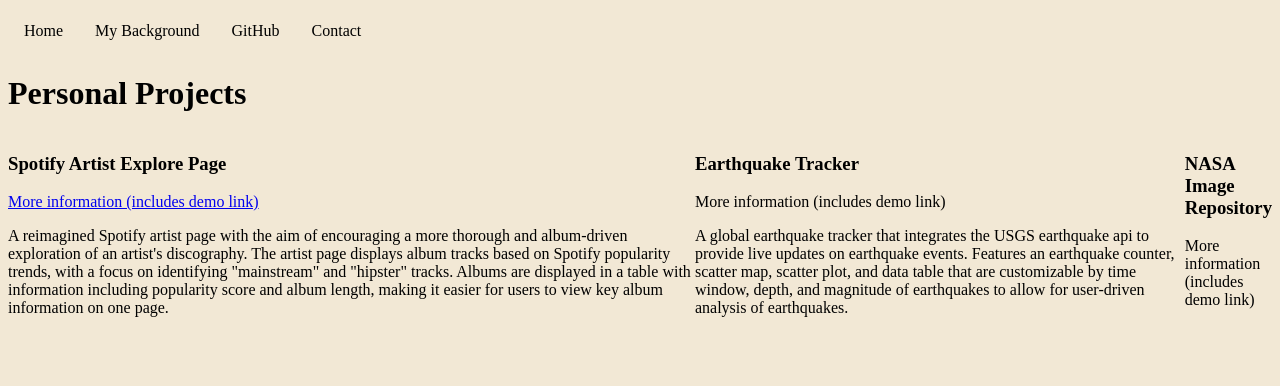
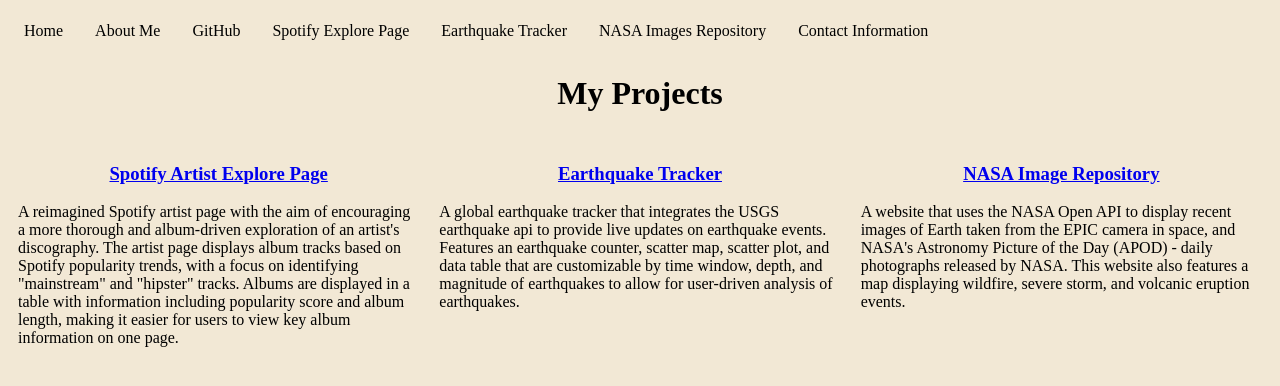
Before and after one commit to tiffanyng23/personal-website, a Flask app: page / in a window 1280 px wide. Shown: the top 386 px of the page. Run offline with Flask 3, Linux system fonts and the light colour scheme.

Commit message:
building home and about me pages

```diff
--- a/static/style.css
+++ b/static/style.css
@@ -1,5 +1,13 @@
 body {
   background-color: rgb(242, 232, 213);
+}
+
+h1 {
+  text-align: center;
+}
+
+h3 {
+  text-align: center;
 }
 
 nav {
@@ -21,10 +29,17 @@ ul li a {
 }
 
 ul li a:hover {
-  background-color: rgb(177, 209, 222)
+  background-color: rgb(181, 179, 179)
 }
 
 .project-container {
   display:flex;
   justify-content: space-around;
 }
+
+.item {
+  background-color: rgb(242, 232, 213);
+  flex: 1;
+  padding: 5px;
+  margin: 5px;
+}
--- a/templates/base.html
+++ b/templates/base.html
@@ -10,16 +10,19 @@
     <nav>
         <ul>
             <li> <a href="/"> Home </a> </li>
-            <li> <a href="/about"> My Background </a> </li>
-            <li> <a href="https://github.com/tiffanyng23"> GitHub </a></li>
-            <li> <a href="/contact"> Contact </a> </li>
+            <li> <a href="/about"> About Me </a> </li>
+            <li> <a href="https://github.com/tiffanyng23" target="_blank"> GitHub </a></li>
+            <li><a href="/spotify-explore"> Spotify Explore Page</a></li>
+            <li><a href="earthquake-tracker"> Earthquake Tracker </a></li>
+            <li><a href="nasa-images"> NASA Images Repository </a></li>
+            <li> <a href="/contact"> Contact Information </a> </li>
         </ul>
     </nav>
     {% block head %}
         <h1> Personal Website </h1>
     {% endblock head %}
     {% block body %}
-        <p>content</p>
+        <p>Content will be available here</p>
     {% endblock body %}
 
 </body>
--- /dev/null
+++ b/templates/contact.html
@@ -0,0 +1 @@
+{% extends "base.html" %}
--- /dev/null
+++ b/templates/earthquakes.html
@@ -0,0 +1 @@
+{% extends "base.html" %}
--- a/templates/homepage.html
+++ b/templates/homepage.html
@@ -1,14 +1,13 @@
 {% extends "base.html" %}
 
 {% block head %}
-<h1> Personal Projects </h1>
+<h1> My Projects </h1>
 {% endblock head %}
 
 {% block body %}
 <div class="project-container">
     <div class="item">
-        <h3>Spotify Artist Explore Page</h3>
-        <a href="/spotify-explore">More information (includes demo link)</a>
+        <a href="/spotify-explore"><h3>Spotify Artist Explore Page</h3></a>
         <p> A reimagined Spotify artist page with the aim of encouraging a more thorough and album-driven exploration of an
             artist's discography. The artist page displays album tracks based on Spotify popularity trends, with a focus on
             identifying "mainstream" and "hipster" tracks. Albums are displayed in a table with information including popularity
@@ -16,16 +15,18 @@
         </p>
     </div>
     <div class="item">
-        <h3>Earthquake Tracker</h3>
-        <a> More information (includes demo link) </a>
+        <a href="/earthquake-tracker"><h3>Earthquake Tracker</h3></a>
         <p> A global earthquake tracker that integrates the USGS earthquake api to provide live updates on earthquake events.
             Features an earthquake counter, scatter map, scatter plot, and data table that are customizable by time window, depth,
             and magnitude of earthquakes to allow for user-driven analysis of earthquakes.
         </p>
     </div>
     <div class="item">
-        <h3>NASA Image Repository</h3>
-        <a> More information (includes demo link) </a>
+        <a href="/nasa-images"><h3>NASA Image Repository</h3></a>
+        <p> A website that uses the NASA Open API to display recent images of Earth taken from the EPIC camera in space,
+            and NASA's Astronomy Picture of the Day (APOD) - daily photographs released by NASA. This website also features
+            a map displaying wildfire, severe storm, and volcanic eruption events.
+        </p>
     </div>
 </div>
 {% endblock body %}
--- /dev/null
+++ b/templates/nasa.html
@@ -0,0 +1 @@
+{% extends "base.html" %}
--- /dev/null
+++ b/templates/spotify.html
@@ -0,0 +1 @@
+{% extends "base.html" %}
```
Also changed, not shown: templates/about.html (+32 -0 lines).
